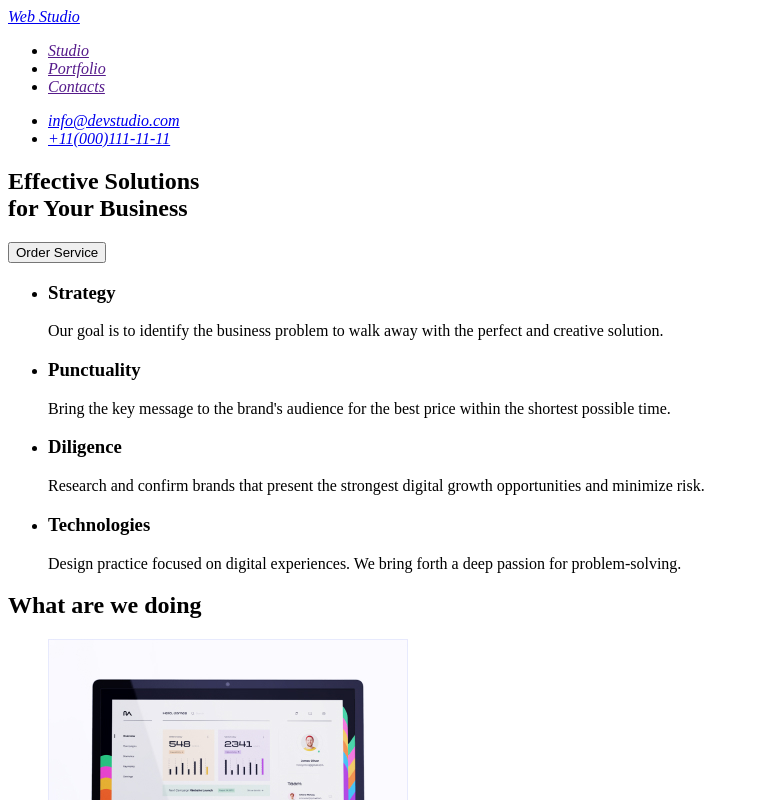
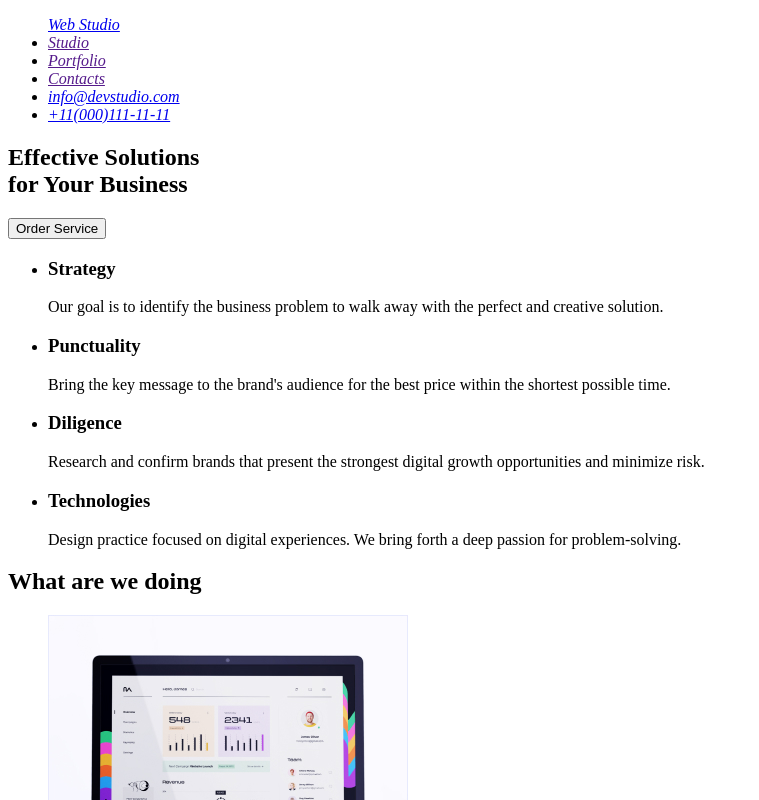
Before and after one commit to Alex-diver/goit-markup-hw-01, a plain HTML site: page index.html in a window 1280 px wide. Shown: the top 800 px of the page, without its empty margins (0-759 px from the left). Drawn offline with Linux system fonts and the light colour scheme.

Commit message:
first commit

```diff
--- a/index.html
+++ b/index.html
@@ -11,14 +11,11 @@
     <header>
       <nav>
       <address>
-        <a href="./index.html">Web Studio</a>
         <ul>
+          <a href="./index.html">Web Studio</a>
           <li><a href="">Studio</a></li>
           <li><a href="">Portfolio</a></li>
           <li><a href="">Contacts</a></li>
-        </ul>
-
-        <ul>
           <li><a href="mailto:info@devstudio.com">info@devstudio.com</a></li>
           <li><a href="tel:+110001111111">+11(000)111-11-11</a></li>
         </ul>
@@ -93,9 +90,9 @@
     </main>
       <!-- Підвал -->
     <footer>
-        <a href="./index.html"><span>Web</span>Studio</a>
       <ul>
         <li>
+          <a href="./index.html">Web Studio</a>
           <p>Increase the flow of customers and sales for your business with digital marketing & growth solutions.</p>
         </li>
       </ul>
```
